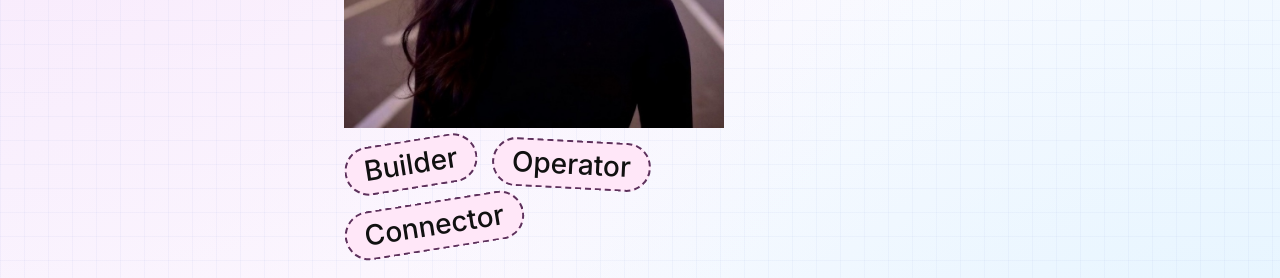
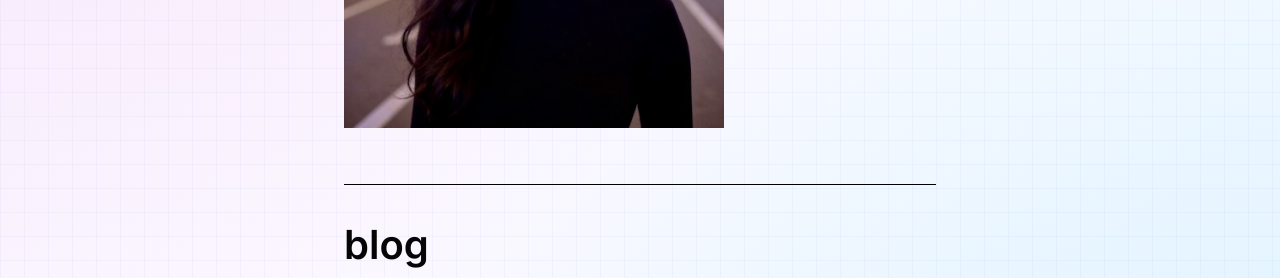
Before and after one commit to skhander/Website-2.0, a plain HTML site: page index.html in a window 1280 px wide. Shown: the part 1260-1538 px from the top of the page. Drawn offline with Linux system fonts and the light colour scheme; a web font is replaced by a local one.

Commit message:
Remove Builder, Operator, and Connector stickers from the about section.
Co-authored-by: Cursor <cursoragent@cursor.com>

```diff
--- a/index.html
+++ b/index.html
@@ -13,7 +13,7 @@
   <link rel="preconnect" href="https://fonts.gstatic.com" crossorigin>
   <link href="https://fonts.googleapis.com/css2?family=Instrument+Serif:ital@0;1&display=swap" rel="stylesheet">
   <link rel="stylesheet" href="brand.css">
-  <link rel="stylesheet" href="landing.css?v=20261123a">
+  <link rel="stylesheet" href="landing.css?v=20261123b">
 </head>
 <body>
   <section class="hero" id="top">
@@ -114,11 +114,6 @@
       <p>Consumer PM with an engineering background.<br>Making online shopping easier, more personal, and more fun.</p>
       <figure class="about-photo">
         <img src="images/sharin.jpg" alt="Sharin Khander" width="900" height="900" loading="lazy">
-        <div class="about-badges">
-          <span class="sticker sticker-a">Builder</span>
-          <span class="sticker sticker-b">Operator</span>
-          <span class="sticker sticker-a">Connector</span>
-        </div>
       </figure>
     </div>
   </section>
--- a/landing.css
+++ b/landing.css
@@ -476,25 +476,6 @@ body {
   height: auto;
 }
 
-.about-badges {
-  display: flex;
-  flex-flow: row wrap;
-  align-items: flex-start;
-  gap: 12px 14px;
-  margin-top: 12px;
-}
-
-.about-badges .sticker {
-  font-size: clamp(20px, 4.5vw, 28px);
-}
-
-@media (max-width: 480px) {
-  .about-badges {
-    flex-direction: column;
-    gap: 10px;
-  }
-}
-
 .orbit-banner {
   position: relative;
   padding: 20px 0;
```
